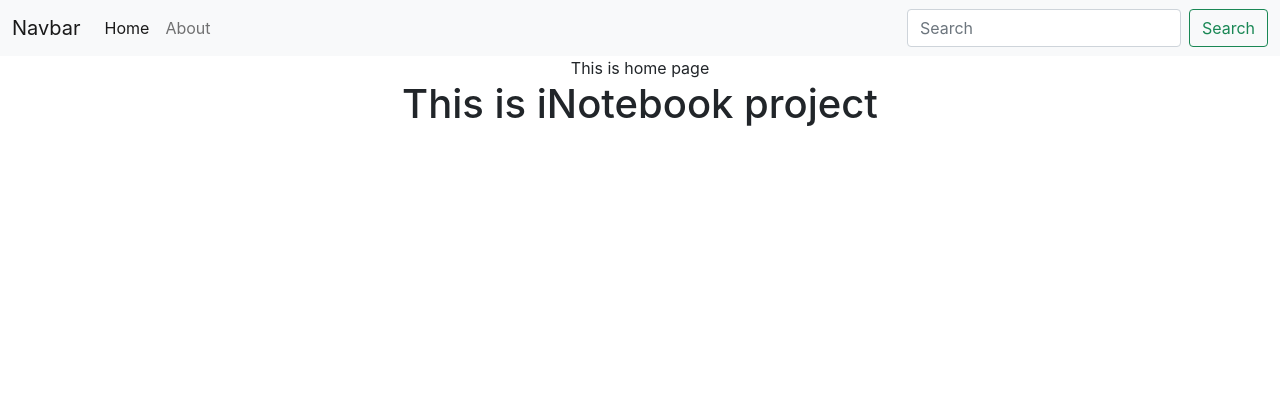
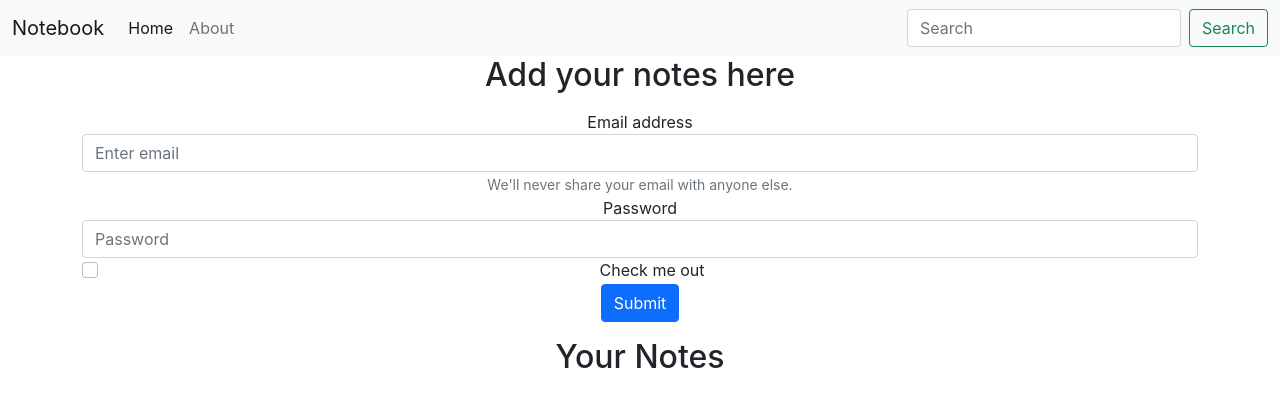
Before and after one commit to dineshsharma02/inotebook, a React (Create React App) app: page / in a window 1280 px wide. Shown: the top 406 px of the page. Built offline with nearby package versions, Linux system fonts and the light colour scheme.

Commit message:
added homepage add note

```diff
--- a/src/App.js
+++ b/src/App.js
@@ -25,7 +25,6 @@
       </div>
     </Router>
 
-      <h1>This is iNotebook project</h1>
     </div>
     </NoteState>
   );
--- a/src/components/About.js
+++ b/src/components/About.js
@@ -1,18 +1,14 @@
 import React from 'react'
-import { useContext,useEffect } from 'react'
-import noteContext from '../context/notes/noteContext'
+// import { useContext,useEffect } from 'react'
+// import noteContext from '../context/notes/noteContext'
+
 
 const About = () => {
-    const a = useContext(noteContext)
-    useEffect(() => {
-        a.update();
-        // eslint-disable-next-line
 
-    }, [])
     return (
         <div>
             <div>
-            This is about page. created by {a.state.name} in class {a.state.class}
+            This is about page.
         </div>
         </div>
     )
--- a/src/components/Home.js
+++ b/src/components/Home.js
@@ -2,11 +2,34 @@
 
 const Home = () => {
     return (
-        <div>
-            <div>
-            This is home page
+        <>
+        <h2>Add your notes here</h2>
+        <div className='container my-3'>
+
+
+            <form>
+                <div class="form-group">
+                    <label for="exampleInputEmail1">Email address</label>
+                    <input type="email" class="form-control" id="exampleInputEmail1" aria-describedby="emailHelp" placeholder="Enter email"/>
+                        <small id="emailHelp" class="form-text text-muted">We'll never share your email with anyone else.</small>
+                </div>
+                <div class="form-group">
+                    <label for="exampleInputPassword1">Password</label>
+                    <input type="password" class="form-control" id="exampleInputPassword1" placeholder="Password"/>
+                </div>
+                <div class="form-check">
+                    <input type="checkbox" class="form-check-input" id="exampleCheck1"/>
+                        <label class="form-check-label" for="exampleCheck1">Check me out</label>
+                </div>
+                <button type="submit" class="btn btn-primary">Submit</button>
+            </form>
         </div>
+
+        <div className='container my-3'>
+            <h2>Your Notes</h2>
         </div>
+
+        </>
     )
 }
 
--- a/src/components/Navbar.js
+++ b/src/components/Navbar.js
@@ -1,22 +1,27 @@
-import React from 'react'
+import React, { useEffect } from 'react'
 import {
-    Link
+    Link, useLocation
   } from "react-router-dom";
 const Navbar = () => {
+    let location = useLocation();
+    useEffect(() => {
+        console.log(location.pathname)
+
+    }, [location])
     return (
         <nav className="navbar navbar-expand-lg navbar-light bg-light">
             <div className="container-fluid">
-                <Link className="navbar-brand" to="/">Navbar</Link>
+                <Link className="navbar-brand" to="/">Notebook</Link>
                 <button className="navbar-toggler" type="button" data-bs-toggle="collapse" data-bs-target="/navbarSupportedContent" aria-controls="navbarSupportedContent" aria-expanded="false" aria-label="Toggle navigation">
                     <span className="navbar-toggler-icon"></span>
                 </button>
                 <div className="collapse navbar-collapse" id="navbarSupportedContent">
                     <ul className="navbar-nav me-auto mb-2 mb-lg-0">
                         <li className="nav-item">
-                            <Link className="nav-link active" aria-current="page" to="/">Home</Link>
+                            <Link className={`nav-link ${location.pathname==="/"?"active":""}`} aria-current="page" to="/">Home</Link>
                         </li>
                         <li className="nav-item">
-                            <Link className="nav-link" to="/about">About</Link>
+                            <Link className={`nav-link ${location.pathname==="/about"?"active":""}`} to="/about">About</Link>
                         </li>
 
                     </ul>
```
